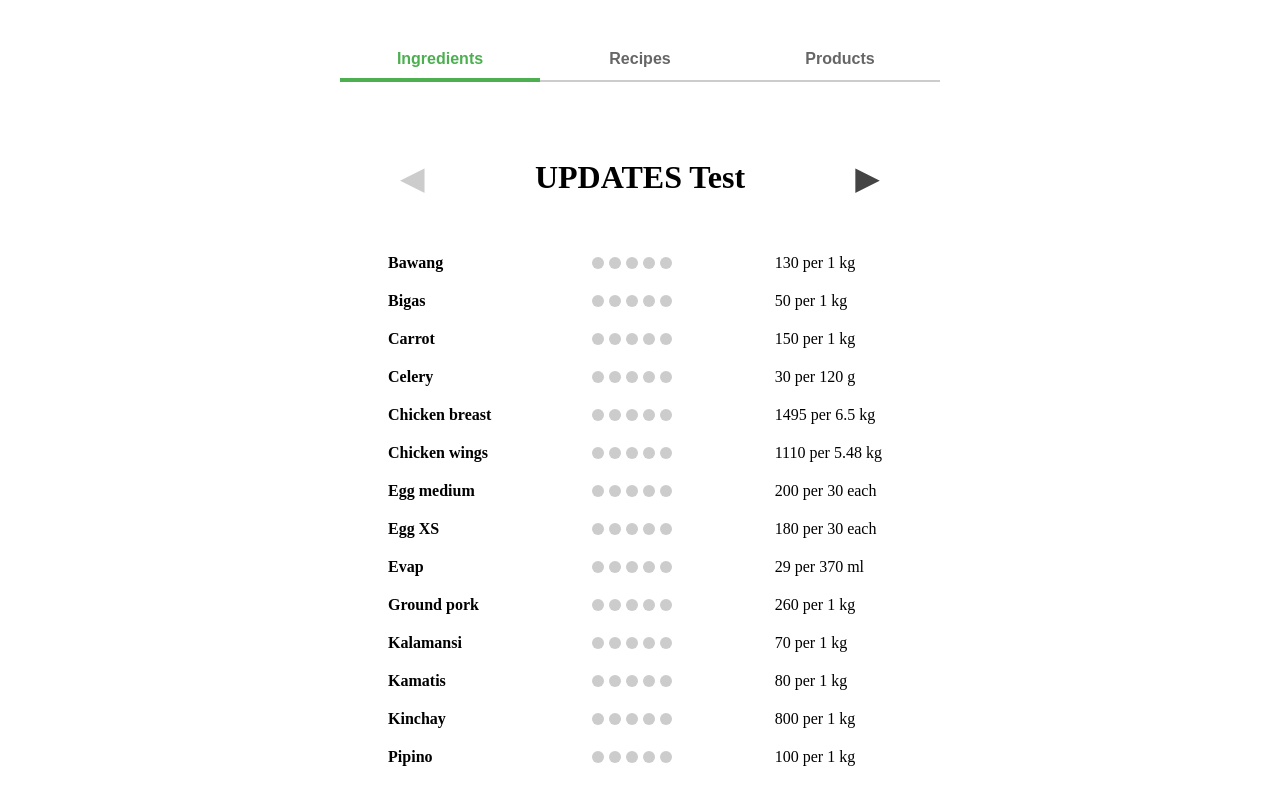
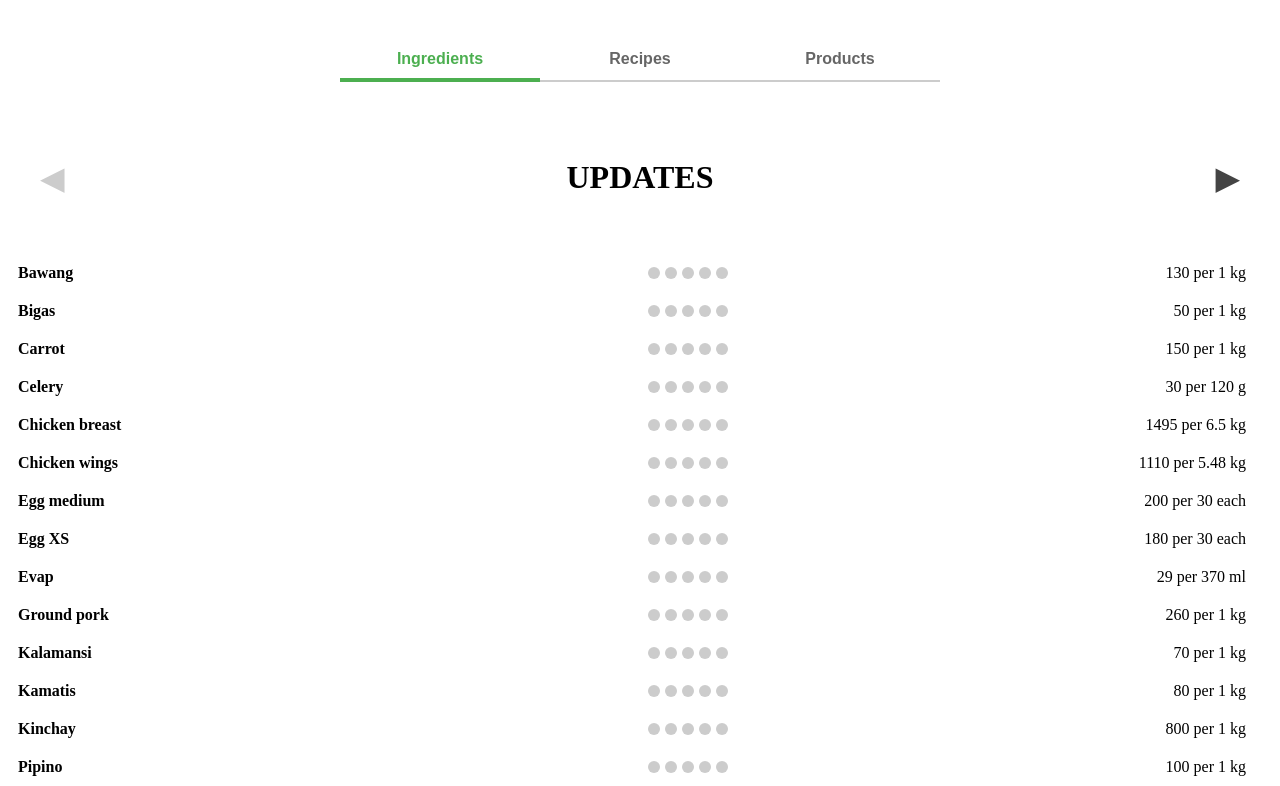
Before and after one commit to enzoperce35/mb-ingredients, a React (Vite) app: page / in a window 1280 px wide. Shown: the top 786 px of the page. Built offline with nearby package versions, Linux system fonts and the light colour scheme.

Commit message:
moved header universally

```diff
--- a/src/app/App.jsx
+++ b/src/app/App.jsx
@@ -1,12 +1,75 @@
 import React, { useState } from "react";
+import { BrowserRouter, useLocation, useNavigate } from "react-router-dom";
 import Ingredients from "./ingredients/ingredients";
 import Recipes from "./recipes/recipes";
 import Products from "./products/products";
-import "../style/App.css"; // Main app styles
+import "../style/App.css";
 
-function App() {
-  const [activeTab, setActiveTab] = useState("Ingredients");
+// Universal Header
+function Header({ activeTab }) {
+  const location = useLocation();
+  const navigate = useNavigate();
 
+  const path = location.pathname;
+  const isOnMain = path === "/";
+  const isOnChanges = path === "/ingredient-changes";
+  const isOnDetail = path.startsWith("/ingredient/");
+
+  // Determine title based on route or activeTab
+  let title = "";
+  if (activeTab === "Recipes") {
+    title = "Recipe List";
+  } else if (activeTab === "Products") {
+    title = "All Products";
+  } else if (isOnMain) {
+    title = "UPDATES";
+  } else if (isOnChanges) {
+    title = "CHANGES";
+  } else if (isOnDetail) {
+    title = "Ingredient Details";
+  }
+
+  // Hide arrows if tab is Recipes or Products OR on detail view
+  const hideArrows = activeTab === "Recipes" || activeTab === "Products" || isOnDetail;
+
+  // Arrow handlers - same logic but won't be triggered when buttons are hidden/disabled
+  const handleLeftClick = () => {
+    if (isOnChanges) navigate("/");
+  };
+
+  const handleRightClick = () => {
+    if (isOnMain) navigate("/ingredient-changes");
+  };
+
+  return (
+    <header className="app-header">
+      <button
+        className="arrow-button left"
+        onClick={handleLeftClick}
+        disabled={!isOnChanges || isOnDetail}
+        style={{ visibility: hideArrows ? "hidden" : "visible" }}
+        aria-label="Go to Ingredient Table"
+      >
+        ◀
+      </button>
+
+      <h1>{title}</h1>
+
+      <button
+        className="arrow-button right"
+        onClick={handleRightClick}
+        disabled={!isOnMain || isOnDetail}
+        style={{ visibility: hideArrows ? "hidden" : "visible" }}
+        aria-label="Go to Ingredient Changes"
+      >
+        ▶
+      </button>
+    </header>
+  );
+}
+
+// Wrapper component to use Router hooks with Header
+function AppContent({ activeTab, setActiveTab }) {
   const renderTab = () => {
     switch (activeTab) {
       case "Ingredients":
@@ -34,13 +97,29 @@ function App() {
             </button>
           ))}
         </div>
-        <div className="active-indicator" style={{ left: `${["Ingredients", "Recipes", "Products"].indexOf(activeTab) * 33.33}%` }} />
+        <div
+          className="active-indicator"
+          style={{
+            left: `${["Ingredients", "Recipes", "Products"].indexOf(activeTab) * 33.33}%`,
+          }}
+        />
       </div>
-      <div className="tab-content">
-        {renderTab()}
-      </div>
+
+      <Header activeTab={activeTab} />
+
+      <div className="tab-content">{renderTab()}</div>
     </div>
   );
 }
 
+function App() {
+  const [activeTab, setActiveTab] = useState("Ingredients");
+
+  return (
+    <BrowserRouter>
+      <AppContent activeTab={activeTab} setActiveTab={setActiveTab} />
+    </BrowserRouter>
+  );
+}
+
 export default App;
--- a/src/app/ingredients/ingredients.jsx
+++ b/src/app/ingredients/ingredients.jsx
@@ -1,5 +1,5 @@
-import { BrowserRouter as Router, Routes, Route, useLocation, useNavigate } from 'react-router-dom';
 import React, { useState, useEffect, useRef } from 'react';
+import { Routes, Route } from 'react-router-dom';
 import { ingredients } from './ingredient-list';
 import IngredientChanges from './changes';
 import IngredientDetail from './detail';
@@ -19,43 +19,6 @@ const getLatestUpdatedDate = (ingredient) => {
   const originalDate = new Date(ingredient.lastUpdated);
   return latestStoredDate > originalDate ? latestStoredDate : originalDate;
 };
-
-function Header() {
-  const location = useLocation();
-  const navigate = useNavigate();
-
-  const path = location.pathname;
-  const isOnMain = path === '/';
-  const isOnChanges = path === '/ingredient-changes';
-
-  const title = isOnMain
-    ? 'UPDATES Test'
-    : isOnChanges
-    ? 'CHANGES'
-    : path.startsWith('/ingredient/')
-    ? 'Ingredient Details'
-    : '';
-
-  const handleLeftClick = () => {
-    if (isOnChanges) navigate('/');
-  };
-
-  const handleRightClick = () => {
-    if (isOnMain) navigate('/ingredient-changes');
-  };
-
-  return (
-    <header className="app-header">
-      <button className="arrow-button left" onClick={handleLeftClick} disabled={!isOnChanges} aria-label="Go to Ingredient Table">
-        ◀
-      </button>
-      <h1>{title}</h1>
-      <button className="arrow-button right" onClick={handleRightClick} disabled={!isOnMain} aria-label="Go to Ingredient Changes">
-        ▶
-      </button>
-    </header>
-  );
-}
 
 // Convert units to grams or ml for comparison
 const convertToGramsOrMl = (value, unit) => {
@@ -199,13 +162,10 @@ function Ingredients() {
   };
 
   return (
-    <Router>
-      <Header />
     <Routes>
       <Route
         path="/"
         element={
-            <div className="App">
           <IngredientTable
             ingredients={ingredients}
             editingIngredient={editingIngredient}
@@ -222,13 +182,11 @@ function Ingredients() {
             getUpdateDirectionsHistory={getUpdateDirectionsHistory}
             colors={colors}
           />
-            </div>
         }
       />
       <Route path="/ingredient/:ingredientId" element={<IngredientDetail />} />
       <Route path="/ingredient-changes" element={<IngredientChanges />} />
     </Routes>
-    </Router>
   );
 }
 
--- a/src/app/products/products.jsx
+++ b/src/app/products/products.jsx
@@ -1,6 +1,6 @@
 function Products() {
     return (
-      <h1>Products</h1>
+      <h1></h1>
     )
   }
 
--- a/src/app/recipes/recipes.jsx
+++ b/src/app/recipes/recipes.jsx
@@ -1,6 +1,6 @@
 function Recipes() {
   return (
-    <h1>Recipes</h1>
+    <h1></h1>
   )
 }
 
--- a/src/style/App.css
+++ b/src/style/App.css
@@ -7,7 +7,6 @@
   padding: 10px;
   display: flex;
   justify-content: center;
-  align-items: center;
   flex-direction: column;
   gap: 20px; /* Add this line */
 }
@@ -70,7 +69,6 @@
   align-items: center;
   position: relative;
   padding: 1rem;
-
 }
 
 .arrow-button {
--- a/src/style/ingredients/table/table.css
+++ b/src/style/ingredients/table/table.css
@@ -20,6 +20,11 @@ tbody tr td:first-child {
   white-space: nowrap; /* Prevent text wrapping */
   overflow: hidden;
   text-overflow: ellipsis;
+}
+
+.editable-cell {
+  text-align: right;
+  padding-right: 16px;
 }
 
 .indicator-container {
```
Lines whose indentation alone changed are shown as unchanged.
